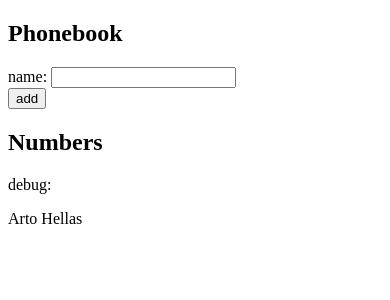
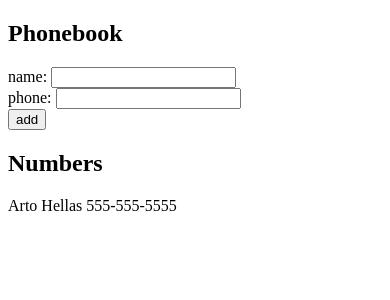
Before and after one commit to h3ctor07/full-stack-open, a React (Create React App) app in the folder part2/phonebook/: page / in a window 390 px wide. Shown: the top 300 px of the page. Built offline with nearby package versions, Linux system fonts and the light colour scheme.

Commit message:
2.8. Phonebook: added controlled input for phone number

```diff
--- a/part2/phonebook/src/App.js
+++ b/part2/phonebook/src/App.js
@@ -1,25 +1,33 @@
 import { useState } from "react"
 
-const Person = ({person}) => <p>{person.name}</p>
+const Person = ({person}) => <p>{person.name} {person.number}</p>
 
 const App = () => {
   const [persons, setPersons] = useState([
-    {name: 'Arto Hellas', id: 1},
+    {name: 'Arto Hellas', number: '555-555-5555'},
   ])
-  const [newName, setNewName] = useState('')
+  const [newPerson, setNewPerson] = useState({
+    name: '', number: ''
+  })
+
 
   const handleNewName = (event) => {
-    setNewName(event.target.value)
+    setNewPerson({...newPerson, name: event.target.value})
+  }
+
+  const handleNewNumber = (event) => {
+    setNewPerson({...newPerson, number: event.target.value})
   }
 
   const addPerson = (event) =>{
     event.preventDefault()
-    const personObject = {
-      name: newName,
-      id: persons.length + 1
+    if(persons.some(x => x.name === newPerson.name)){
+      alert(`${newPerson.name} is already in the phonebook`)
+      return
     }
-    setPersons(persons.concat(personObject))
-    setNewName('')
+
+    setPersons(persons.concat(newPerson))
+    setNewPerson({name:'', number:''})
   }
   return(
     <div>
@@ -27,20 +35,21 @@ const App = () => {
       <form onSubmit={addPerson}>
         <div>
           name: <input
-            value={newName}
+            value={newPerson.name}
             onChange={handleNewName}/>
+        </div>
+        <div>
+          phone: <input
+            value={newPerson.number}
+            onChange={handleNewNumber} />
         </div>
         <div>
           <button type="submit">add</button>
         </div>
       </form>
       <h2>Numbers</h2>
-      <div>debug: {newName}</div>
-      {persons.map(person =>{
-
-        return <Person key={person.id} person={person}/>
-      }
-
+      {persons.map(person =>
+        <Person key={person.name} person={person}/>
       )}
     </div>
   )
```
